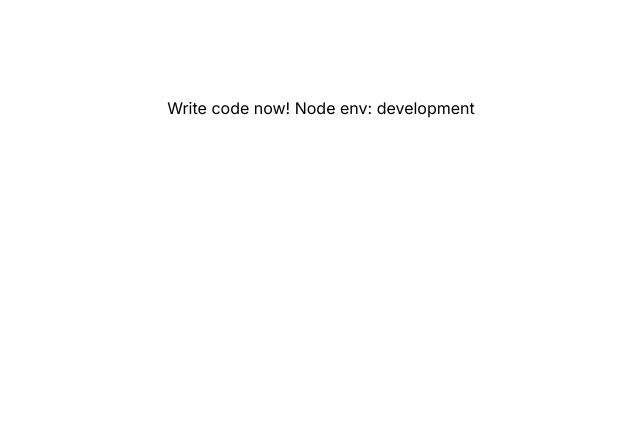
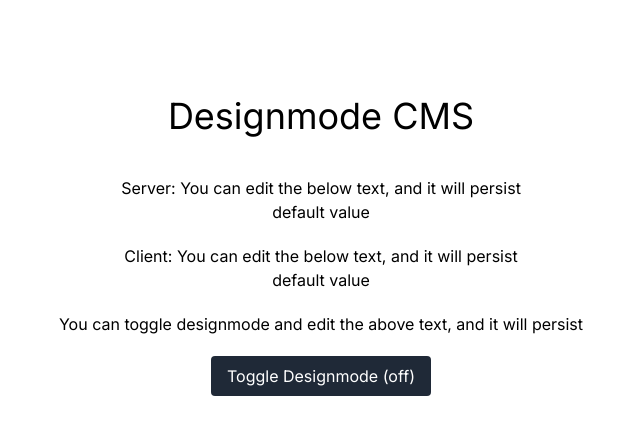
Before and after one commit to chribjel/designmode-cms, a Next.js app: page / in a window 1280 px wide. Shown: the top 434 px of the page, without its empty margins (319-959 px from the left). Built offline with nearby package versions, Linux system fonts and the light colour scheme; no server answers; the database is empty.

Commit message:
Add @vercel/kv dependency and implement client-side content editing

```diff
--- a/package.json
+++ b/package.json
@@ -14,6 +14,7 @@
 	},
 	"dependencies": {
 		"@t3-oss/env-nextjs": "0.7.3",
+		"@vercel/kv": "^1.0.1",
 		"autoprefixer": "10.4.16",
 		"class-variance-authority": "0.7.0",
 		"clsx": "2.1.0",
--- /dev/null
+++ b/src/app/ClientContent.tsx
@@ -0,0 +1,18 @@
+"use client";
+import { useContent } from "./MutationObserverProvider";
+
+export function ClientContent() {
+	const content = useContent("test1234");
+
+	return (
+		<>
+			<p id="test1234">
+				{content === undefined
+					? "loading..."
+					: content === null
+						? "default value"
+						: content}
+			</p>
+		</>
+	);
+}
--- /dev/null
+++ b/src/app/MutationObserverProvider.tsx
@@ -0,0 +1,64 @@
+"use client";
+
+import React, { createContext, useEffect, useState } from "react";
+
+const MutationObserverContext = createContext(null);
+
+export function MutationObserverProvider({
+	children,
+}: {
+	children: React.ReactNode;
+}) {
+	useEffect(() => {
+		const observer = new MutationObserver((mutations) => {
+			mutations.forEach((mutation) => {
+				switch (mutation.type) {
+					case "characterData":
+						const id = mutation.target.parentElement?.id;
+						const content = mutation.target.textContent;
+						if (id && content) {
+							fetch(`/api/cms`, {
+								method: "POST",
+								body: JSON.stringify({
+									id,
+									content,
+								}),
+							});
+						}
+						break;
+					default:
+						break;
+				}
+			});
+		});
+		observer.observe(document.body, {
+			subtree: true,
+			characterData: true,
+		});
+		return () => {
+			observer.disconnect();
+		};
+	}, []);
+	return (
+		<MutationObserverContext.Provider value={null}>
+			{children}
+		</MutationObserverContext.Provider>
+	);
+}
+
+export function useContent(id: string) {
+	const [content, setContent] = useState<string | null | undefined>(undefined);
+	useEffect(() => {
+		fetch(`/api/cms/${id}`).then((res) => {
+			if (res.ok) {
+				res.text().then((text) => {
+					setContent(text);
+				});
+			} else {
+				setContent(null);
+			}
+		});
+	}, [id]);
+
+	return content;
+}
--- /dev/null
+++ b/src/app/api/cms/[id]/route.ts
@@ -0,0 +1,17 @@
+import { kv } from "@vercel/kv";
+import type { NextRequest } from "next/server";
+
+export const dynamic = "force-dynamic";
+
+export async function GET(
+	request: NextRequest,
+	{ params }: { params: { id: string } }
+) {
+	const content = await kv.get<string>(params.id);
+
+	if (!content) {
+		return new Response("Not found", { status: 404 });
+	}
+
+	return new Response(content, { status: 200 });
+}
--- /dev/null
+++ b/src/app/api/cms/route.ts
@@ -0,0 +1,19 @@
+import type { NextRequest } from "next/server";
+import { kv } from "@vercel/kv";
+
+export async function POST(request: NextRequest) {
+	const { id, content } = (await request.json()) as {
+		id: string;
+		content: string;
+	};
+
+	if (!id) {
+		return new Response("Missing id", { status: 400 });
+	}
+	if (!content) {
+		return new Response("Missing content", { status: 400 });
+	}
+
+	await kv.set(id, content);
+	return new Response("OK", { status: 200 });
+}
--- /dev/null
+++ b/src/app/designmode.tsx
@@ -0,0 +1,23 @@
+"use client";
+
+import { useState } from "react";
+
+export function ToggleDesignmode() {
+	const [designMode, setDesignMode] = useState(false);
+	return (
+		<button
+			className="rounded bg-gray-800 px-4 py-2 text-white"
+			onClick={() => {
+				if (document.designMode === "on") {
+					document.designMode = "off";
+					setDesignMode(false);
+				} else {
+					document.designMode = "on";
+					setDesignMode(true);
+				}
+			}}
+		>
+			Toggle Designmode ({designMode ? "on" : "off"})
+		</button>
+	);
+}
--- a/src/app/layout.tsx
+++ b/src/app/layout.tsx
@@ -1,6 +1,7 @@
 import "./globals.css";
 import type { Metadata } from "next";
 import { Inter } from "next/font/google";
+import { MutationObserverProvider } from "./MutationObserverProvider";
 
 const inter = Inter({ subsets: ["latin"] });
 
@@ -16,7 +17,9 @@ export default function RootLayout({
 }) {
 	return (
 		<html lang="en">
-			<body className={inter.className}>{children}</body>
+			<body className={inter.className}>
+				<MutationObserverProvider>{children}</MutationObserverProvider>
+			</body>
 		</html>
 	);
 }
--- a/src/app/page.tsx
+++ b/src/app/page.tsx
@@ -1,9 +1,26 @@
-import { env } from "@/env.mjs";
+import { kv } from "@vercel/kv";
+import { ToggleDesignmode } from "./designmode";
+import { ClientContent } from "./ClientContent";
 
-export default function Home() {
+export const dynamic = "force-dynamic";
+
+export default async function Home() {
+	const contentId = "test123";
+	const content = await kv.get<string>(contentId);
+
 	return (
-		<main className="flex min-h-screen flex-col items-center justify-between p-24">
-			<p>Write code now! Node env: {env.NODE_ENV}</p>
+		<main className="flex min-h-screen flex-col items-center p-24">
+			<h1 className="mb-10 text-4xl">Designmode CMS</h1>
+			<p>Server: You can edit the below text, and it will persist</p>
+			<p id={contentId}>{content ?? "default value"}</p>
+			<p className="mt-5">
+				Client: You can edit the below text, and it will persist
+			</p>
+			<ClientContent />
+			<p className="my-5">
+				You can toggle designmode and edit the above text, and it will persist
+			</p>
+			<ToggleDesignmode />
 		</main>
 	);
 }
```
Also changed, not shown: 1 other file (tests, documents, lock files or other folders).
